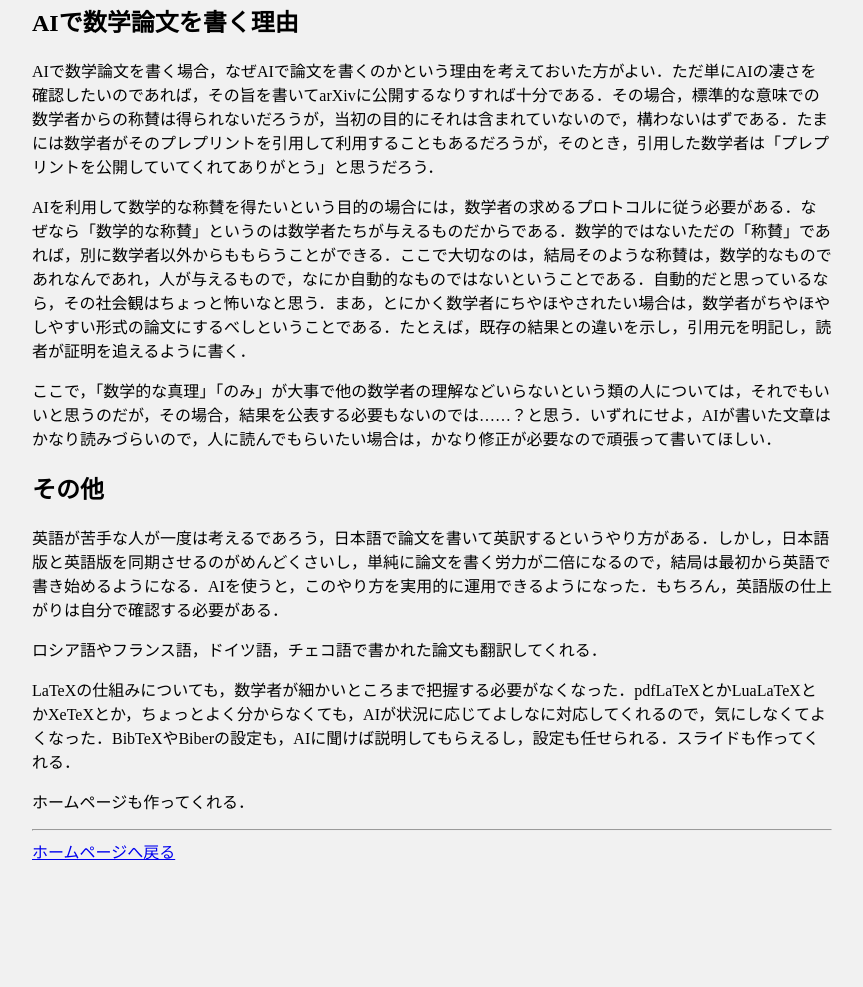
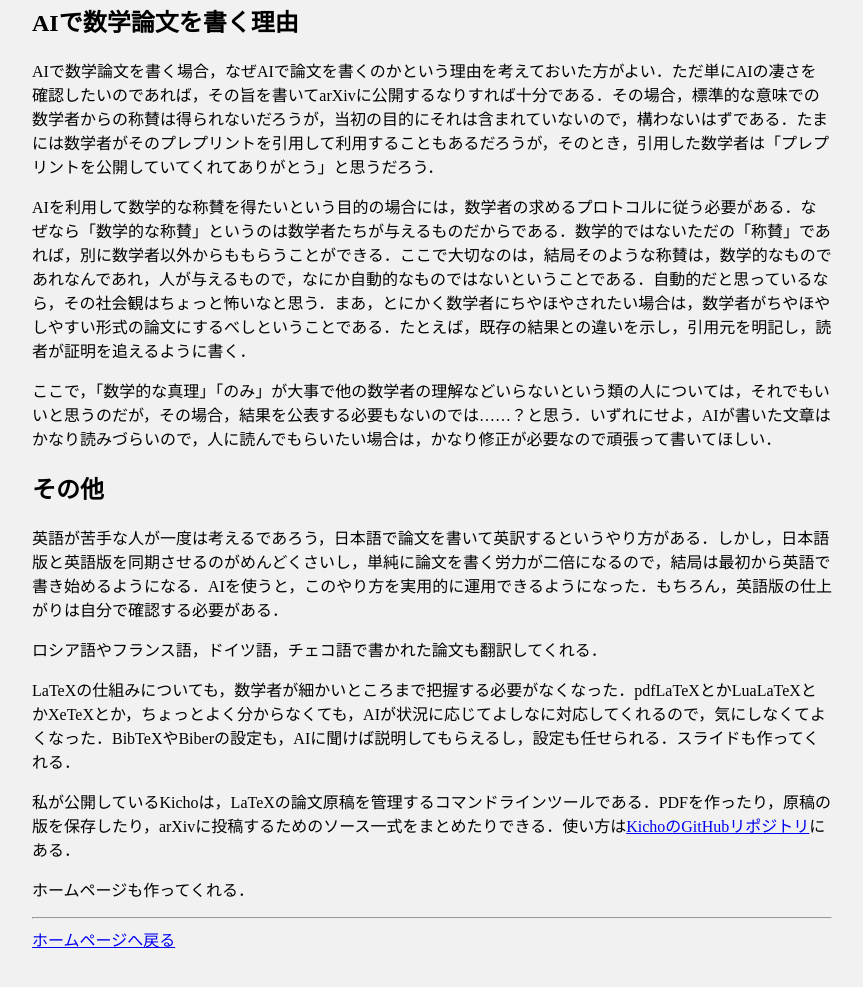
Before and after one commit to yoshito-ishiki-math/yoshito-ishiki-math.github.io, a plain HTML site: page ai-math-getting-started.html in a window 1280 px wide. Shown: the part 2683-3670 px from the top of the page, without its empty margins (208-1071 px from the left). Before the commit the page ends 3642 px from the top, so only its background shows below. Drawn offline with Linux system fonts and the light colour scheme.

Commit message:
Introduce Kicho in the AI math guide

```diff
--- a/ai-math-getting-started.html
+++ b/ai-math-getting-started.html
@@ -95,6 +95,7 @@
       <p>英語が苦手な人が一度は考えるであろう，日本語で論文を書いて英訳するというやり方がある．しかし，日本語版と英語版を同期させるのがめんどくさいし，単純に論文を書く労力が二倍になるので，結局は最初から英語で書き始めるようになる．AIを使うと，このやり方を実用的に運用できるようになった．もちろん，英語版の仕上がりは自分で確認する必要がある．</p>
       <p>ロシア語やフランス語，ドイツ語，チェコ語で書かれた論文も翻訳してくれる．</p>
       <p>LaTeXの仕組みについても，数学者が細かいところまで把握する必要がなくなった．pdfLaTeXとかLuaLaTeXとかXeTeXとか，ちょっとよく分からなくても，AIが状況に応じてよしなに対応してくれるので，気にしなくてよくなった．BibTeXやBiberの設定も，AIに聞けば説明してもらえるし，設定も任せられる．スライドも作ってくれる．</p>
+      <p>私が公開しているKichoは，LaTeXの論文原稿を管理するコマンドラインツールである．PDFを作ったり，原稿の版を保存したり，arXivに投稿するためのソース一式をまとめたりできる．使い方は<a href="https://github.com/yoshito-ishiki-math/kicho">KichoのGitHubリポジトリ</a>にある．</p>
       <p>ホームページも作ってくれる．</p>
     </section>
   </main>
```
